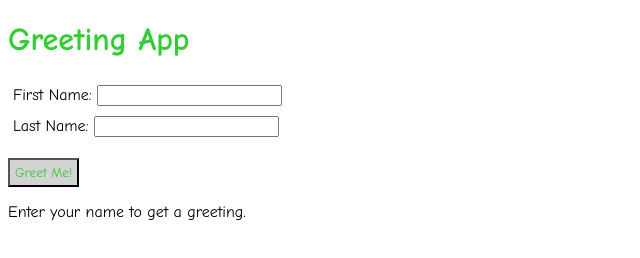
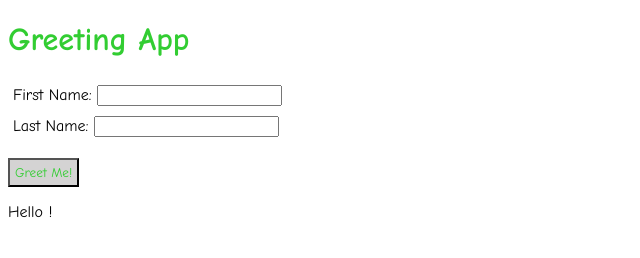
Before and after one commit to miniponz/bootcamp-prep-day-4, a plain HTML site: page index.html in a window 1280 px wide. Both pictures are taken after a click on the button "Greet Me!". Shown: the whole page, without its empty margins (0-640 px from the left). Drawn offline with Linux system fonts and the light colour scheme.

Commit message:
replaces prompt with greeting

```diff
--- a/index.html
+++ b/index.html
@@ -26,7 +26,7 @@
     </p>
     <!-- show greet-->
 
-    <p>Enter your name to get a greeting.</p>
+    <p id ="greeter">Enter your name to get a greeting.</p>
 
     <script src="main.js"></script>
 </body>
--- a/main.js
+++ b/main.js
@@ -11,12 +11,14 @@ function greet(){
     console.log(firstName, lastName);
 
     // make greeting string
-    var greeting = 'Hello ' + firstName + " " +lastName + '!';
-    console.log(greeting);
+    var greeting = 'Hello ' + firstName + " " + lastName + '!';
 
     // display greeting
+    var greeter = document.getElementById('greeter');
 
-    //remove prompt?
+    greeter.textContent = greeting; //greeter text content replaces the text in the 'greeter'
+
+
 
 }
 
```
